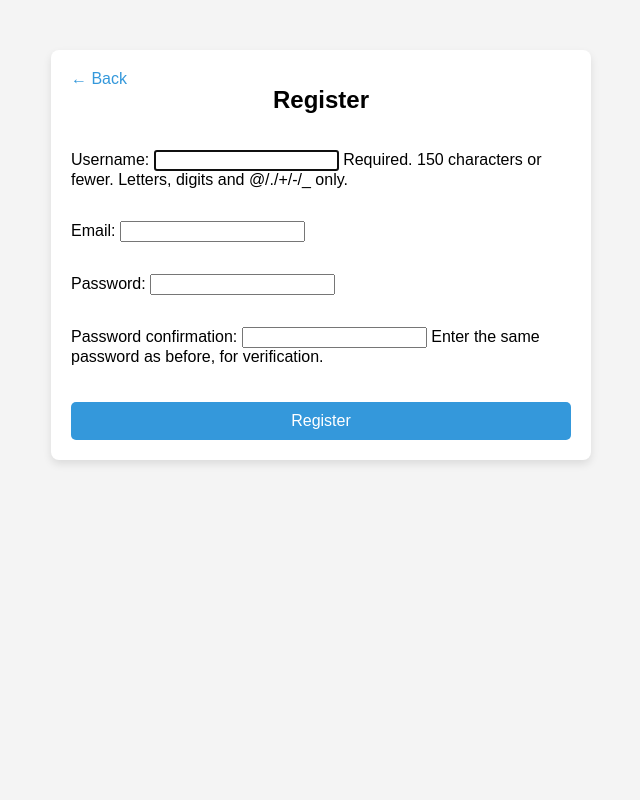
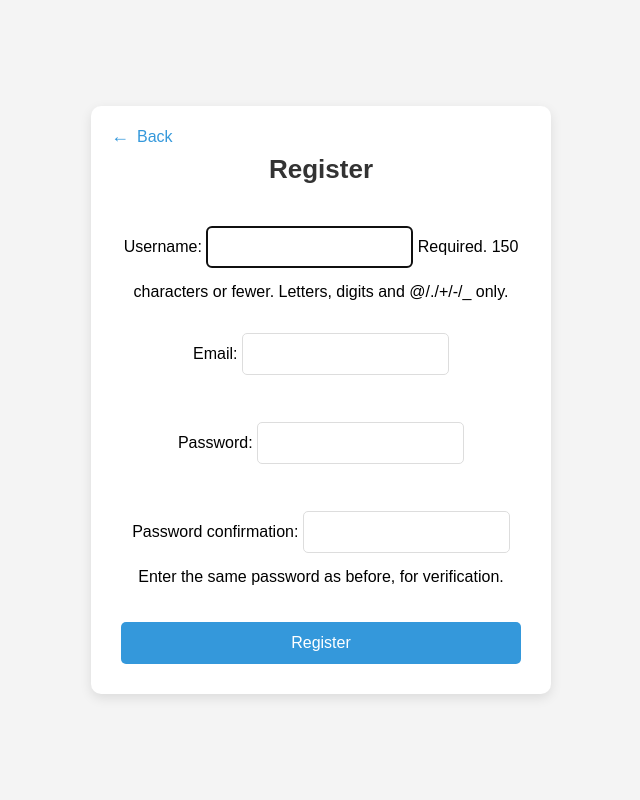
Before and after one commit to cruton42/TheHWMachine, a Django app: page /register/ in a window 1280 px wide. Shown: the whole page, without its empty margins (319-959 px from the left). Run offline with Django 5.2, Linux system fonts and the light colour scheme.

Commit message:
Fixed register and Success page css files

```diff
--- a/src/crawler/static/css/register.css
+++ b/src/crawler/static/css/register.css
@@ -3,22 +3,29 @@ body {
   background-color: #f4f4f4;
   margin: 0;
   padding: 0;
+  display: flex;
+  justify-content: center;
+  align-items: center;
+  min-height: 100vh;
 }
 
 .register-container {
-    max-width: 500px;
-    margin: 50px auto;
-    padding: 20px;
+  max-width: 400px;
+  width: 100%;
+  padding: 30px;
   background-color: #fff;
-    border-radius: 8px;
-    box-shadow: 0 4px 8px rgba(0, 0, 0, 0.1);
+  border-radius: 10px;
+  box-shadow: 0 4px 12px rgba(0, 0, 0, 0.1);
+  text-align: center;
   position: relative;
+  overflow: hidden;
 }
 
 h1 {
-    font-size: 24px;
-    margin-bottom: 20px;
-    text-align: center;
+  font-size: 26px;
+  margin-bottom: 25px;
+  color: #333;
+  font-weight: bold;
 }
 
 form {
@@ -26,15 +33,24 @@ body {
   flex-direction: column;
 }
 
+form input {
+  padding: 12px;
+  font-size: 14px;
+  margin-bottom: 15px;
+  border: 1px solid #ddd;
+  border-radius: 5px;
+}
+
 form button {
   margin-top: 20px;
-    padding: 10px;
+  padding: 12px;
   background-color: #3498db;
   color: #fff;
   border: none;
   border-radius: 5px;
   cursor: pointer;
   font-size: 16px;
+  transition: background-color 0.3s ease;
 }
 
 form button:hover {
@@ -48,8 +64,32 @@ body {
   font-size: 16px;
   color: #3498db;
   text-decoration: none;
+  display: inline-flex;
+  align-items: center;
 }
 
 .back-button:hover {
   text-decoration: underline;
 }
+
+.back-button::before {
+  content: "←";
+  margin-right: 8px;
+  font-size: 18px;
+  vertical-align: middle;
+}
+
+@media (max-width: 480px) {
+  .register-container {
+      padding: 20px;
+  }
+
+  h1 {
+      font-size: 22px;
+  }
+
+  form button {
+      font-size: 14px;
+      padding: 10px;
+  }
+}
--- a/src/crawler/static/css/upload_success.css
+++ b/src/crawler/static/css/upload_success.css
@@ -1,5 +1,6 @@
 /* Upload Success Page Styles */
 .upload-success-container {
+    font-family: Arial, sans-serif;
     max-width: 600px;
     margin: 2rem auto;
     padding: 2rem;
--- a/src/crawler/templates/register.html
+++ b/src/crawler/templates/register.html
@@ -6,11 +6,10 @@
   <meta name="viewport" content="width=device-width, initial-scale=1.0">
   <title>Register</title>
   <link rel="stylesheet" type="text/css" href="{% static 'css/register.css' %}">
-  {% load static %}
 </head>
 <body>
   <div class="register-container">
-    <a href="javascript:history.back()" class="back-button">← Back</a>
+    <a href="javascript:history.back()" class="back-button">Back</a>
     <h1>Register</h1>
     <form method="post">
       {% csrf_token %}
```
Lines whose indentation alone changed are shown as unchanged.
